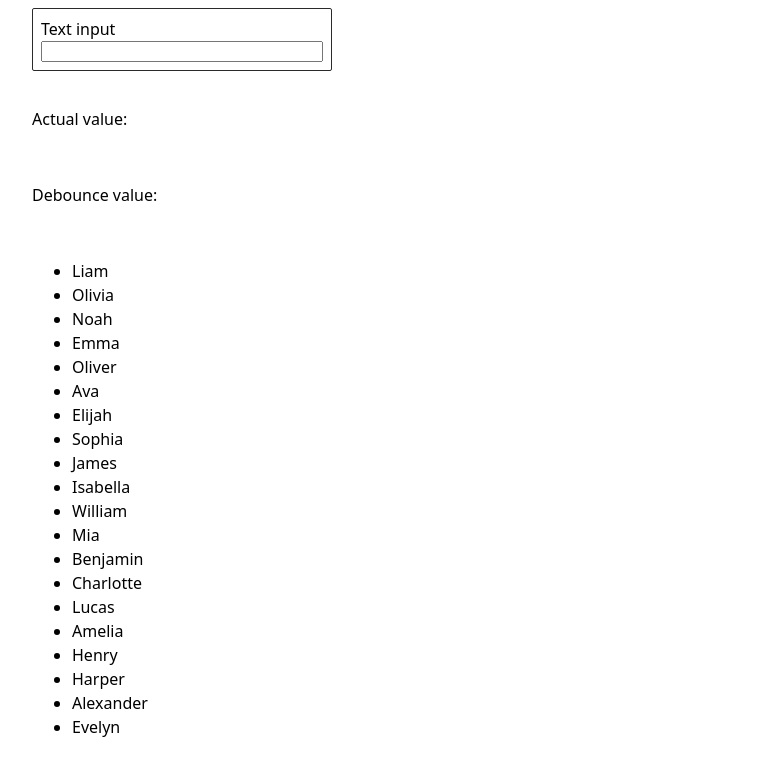
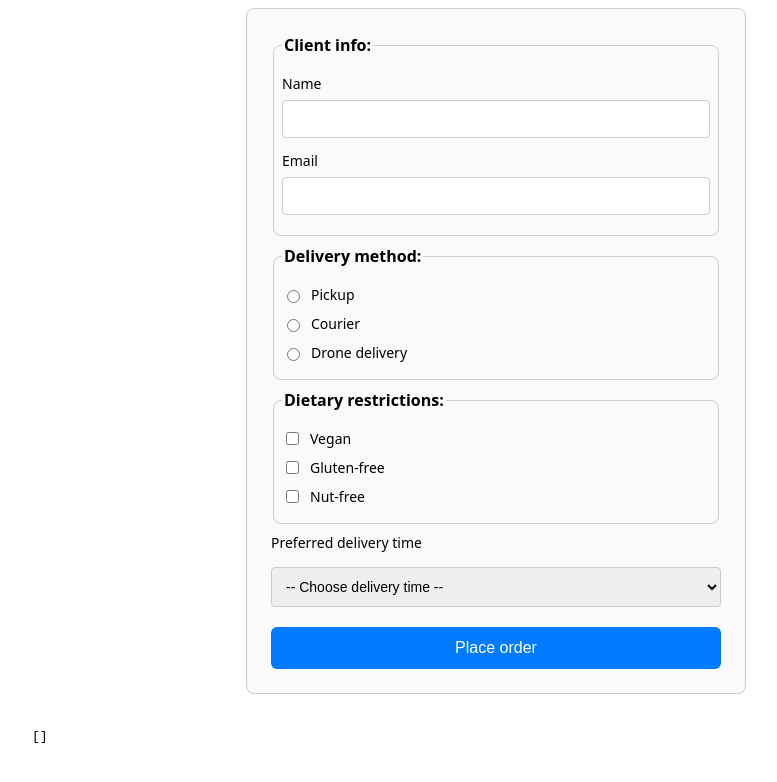
Before and after one commit to luxplanjay/react-114, a React app: page / in a window 1280 px wide. Shown: the top 782 px of the page, without its empty margins (144-921 px from the left). Built offline with nearby package versions, Linux system fonts and the light colour scheme; the HTML template or start-up script is replaced by a standard one.

Commit message:
Add examples

```diff
--- a/package.json
+++ b/package.json
@@ -12,12 +12,14 @@
   "dependencies": {
     "axios": "^1.8.4",
     "clsx": "^2.1.1",
+    "formik": "^2.4.6",
     "modern-normalize": "^3.0.1",
     "react": "^19.0.0",
     "react-dom": "^19.0.0",
     "react-icons": "^5.5.0",
     "use-debounce": "^10.0.4",
-    "vite-plugin-svgr": "^4.3.0"
+    "vite-plugin-svgr": "^4.3.0",
+    "yup": "^1.6.1"
   },
   "devDependencies": {
     "@eslint/js": "^9.21.0",
--- a/src/components/App/App.jsx
+++ b/src/components/App/App.jsx
@@ -1,76 +1,21 @@
-import { useEffect, useMemo, useState } from 'react';
-import { useDebounce } from 'use-debounce';
-// import OrderForm from '../OrderForm/OrderForm';
-import TextInput from '../TextInput/TextInput';
+import { useState } from 'react';
+import OrderForm from '../OrderForm/OrderForm';
 import css from './App.module.css';
-import LangSwitcher from '../LangSwitcher/LangSwitcher';
-
-const initialNames = [
-  'Liam',
-  'Olivia',
-  'Noah',
-  'Emma',
-  'Oliver',
-  'Ava',
-  'Elijah',
-  'Sophia',
-  'James',
-  'Isabella',
-  'William',
-  'Mia',
-  'Benjamin',
-  'Charlotte',
-  'Lucas',
-  'Amelia',
-  'Henry',
-  'Harper',
-  'Alexander',
-  'Evelyn',
-];
 
 export default function App() {
-  const [names, setNames] = useState(initialNames);
-  const [inputValue, setInputValue] = useState('');
-  const [debouncedInputValue] = useDebounce(inputValue, 300);
+  const [orders, setOrders] = useState([]);
 
-  // const [lang, setLang] = useState('en');
-
-  // const [orders, setOrders] = useState([]);
-
-  // const addNewOrder = (newOrder) => {
-  //   setOrders((prevOrders) => {
-  //     return [...prevOrders, newOrder];
-  //   });
-  // };
-
-  // useEffect(() => {
-  //   console.log('Make HTTP request: ', debouncedInputValue);
-  // }, [debouncedInputValue]);
-
-  const visibleNames = useMemo(() => {
-    return names.filter((name) =>
-      name.toLowerCase().includes(debouncedInputValue.toLowerCase())
-    );
-  }, [debouncedInputValue, names]);
+  const addNewOrder = (newOrder) => {
+    setOrders((prevOrders) => {
+      return [...prevOrders, newOrder];
+    });
+  };
 
   return (
     <div className={css.container}>
-      <TextInput text={inputValue} onChange={setInputValue} />
-      <p>Actual value: {inputValue}</p>
-      <p>Debounce value: {debouncedInputValue}</p>
+      <OrderForm onSubmit={addNewOrder} />
 
-      <ul>
-        {visibleNames.map((name, idx) => (
-          <li key={idx}>{name}</li>
-        ))}
-      </ul>
-
-      {/* <LangSwitcher value={lang} onChange={setLang} /> */}
-      {/* <p>Current lang: {lang}</p> */}
-
-      {/* <OrderForm onSubmit={addNewOrder} /> */}
-
-      {/* <pre>{JSON.stringify(orders, null, 2)}</pre> */}
+      <pre>{JSON.stringify(orders, null, 2)}</pre>
     </div>
   );
 }
--- a/src/components/LangSwitcher/LangSwitcher.jsx
+++ /dev/null
@@ -1,18 +0,0 @@
-import css from './LangSwitcher.module.css';
-
-export default function LangSwitcher({ value, onChange }) {
-  const handleChange = (event) => {
-    onChange(event.target.value);
-  };
-
-  return (
-    <div className={css.wrapper}>
-      <span>Lang switcher</span>
-      <select value={value} onChange={handleChange}>
-        <option value='uk'>UK</option>
-        <option value='en'>EN</option>
-        <option value='pl'>PL</option>
-      </select>
-    </div>
-  );
-}
--- a/src/components/LangSwitcher/LangSwitcher.module.css
+++ /dev/null
@@ -1,8 +0,0 @@
-.wrapper {
-  display: flex;
-  flex-direction: column;
-  width: 300px;
-  border: 1px solid #2a2a2a;
-  border-radius: 2px;
-  padding: 8px;
-}
--- a/src/components/OrderForm/OrderForm.jsx
+++ b/src/components/OrderForm/OrderForm.jsx
@@ -1,96 +1,106 @@
 import { useId } from 'react';
+import { Formik, Form, Field, ErrorMessage } from 'formik';
+import { OrderSchema } from './orderSchema.js';
 import css from './OrderForm.module.css';
 
 export default function OrderForm({ onSubmit }) {
-  // const handleSubmit = (event) => {
-  //   event.preventDefault();
-  //   const formData = new FormData(event.currentTarget);
-
-  // const formValues = {
-  //   ...Object.fromEntries(formData),
-  //   restrictions: formData.getAll('restrictions'),
-  // };
-
-  //   onSubmit(formValues);
-
-  //   event.currentTarget.reset();
-  // };
-
   const fieldId = useId();
 
-  // Form action
-  const handleSubmit = (formData) => {
-    const formValues = {
-      ...Object.fromEntries(formData),
-      restrictions: formData.getAll('restrictions'),
-    };
-
-    onSubmit(formValues);
+  const handleSubmit = (values, helpers) => {
+    onSubmit(values);
+    helpers.resetForm();
   };
 
   return (
-    <form className={css.form} action={handleSubmit}>
+    <Formik
+      initialValues={{
+        username: '',
+        email: '',
+        delivery: '',
+        restrictions: [],
+        deliveryTime: '',
+      }}
+      validationSchema={OrderSchema}
+      onSubmit={handleSubmit}
+    >
+      <Form className={css.form}>
         <fieldset className={css.fieldset}>
           <legend className={css.legend}>Client info:</legend>
           <label className={css.label} htmlFor={`${fieldId}-username`}>
             Name
           </label>
-        <input
+          <Field
             type='text'
             name='username'
             className={css.input}
             id={`${fieldId}-username`}
           />
+          <ErrorMessage
+            name='username'
+            component='span'
+            className={css.error}
+          />
 
           <label className={css.label} htmlFor={`${fieldId}-email`}>
             Email
           </label>
-        <input
+          <Field
             type='email'
             name='email'
             className={css.input}
             id={`${fieldId}-email`}
           />
+          <ErrorMessage name='email' component='span' className={css.error} />
         </fieldset>
 
         <fieldset className={css.fieldset}>
           <legend className={css.legend}>Delivery method:</legend>
           <label className={css.option}>
-          <input type='radio' name='delivery' value='pickup' defaultChecked />
+            <Field type='radio' name='delivery' value='pickup' />
             Pickup
           </label>
           <label className={css.option}>
-          <input type='radio' name='delivery' value='courier' />
+            <Field type='radio' name='delivery' value='courier' />
             Courier
           </label>
           <label className={css.option}>
-          <input type='radio' name='delivery' value='drone' />
+            <Field type='radio' name='delivery' value='drone' />
             Drone delivery
           </label>
+          <ErrorMessage
+            name='delivery'
+            component='span'
+            className={css.error}
+          />
         </fieldset>
 
         <fieldset className={css.fieldset}>
           <legend className={css.legend}>Dietary restrictions:</legend>
           <label className={css.option}>
-          <input type='checkbox' name='restrictions' value='vegan' />
+            <Field type='checkbox' name='restrictions' value='vegan' />
             Vegan
           </label>
           <label className={css.option}>
-          <input type='checkbox' name='restrictions' value='gluten-free' />
+            <Field type='checkbox' name='restrictions' value='gluten-free' />
             Gluten-free
           </label>
           <label className={css.option}>
-          <input type='checkbox' name='restrictions' value='nut-free' />
+            <Field type='checkbox' name='restrictions' value='nut-free' />
             Nut-free
           </label>
+          <ErrorMessage
+            name='restrictions'
+            component='span'
+            className={css.error}
+          />
         </fieldset>
 
         <label className={css.label} htmlFor={`${fieldId}-deliveryTime`}>
           Preferred delivery time
         </label>
-      <select
+        <Field
+          as='select'
           name='deliveryTime'
-        defaultValue=''
           className={css.input}
           id={`${fieldId}-deliveryTime`}
         >
@@ -100,11 +110,17 @@ export default function OrderForm({ onSubmit }) {
           <option value='morning'>Morning (8:00-12:00)</option>
           <option value='afternoon'>Afternoon (12:00-16:00)</option>
           <option value='evening'>Evening (16:00-20:00)</option>
-      </select>
+        </Field>
+        <ErrorMessage
+          name='deliveryTime'
+          component='span'
+          className={css.error}
+        />
 
         <button type='submit' className={css.button}>
           Place order
         </button>
-    </form>
+      </Form>
+    </Formik>
   );
 }
--- a/src/components/OrderForm/OrderForm.module.css
+++ b/src/components/OrderForm/OrderForm.module.css
@@ -73,3 +73,8 @@
 .button:hover {
   background-color: #0056b3;
 }
+
+.error {
+  font-size: 14px;
+  color: orangered;
+}
--- /dev/null
+++ b/src/components/OrderForm/orderSchema.js
@@ -0,0 +1,16 @@
+import * as Yup from 'yup';
+
+export const OrderSchema = Yup.object().shape({
+  username: Yup.string()
+    .min(3, 'Min 3 chars')
+    .max(30, 'Max 30 chars')
+    .required('This is a required field'),
+  email: Yup.string().email().required('This is a required field'),
+  delivery: Yup.string().oneOf(['pickup', 'courier', 'drone']).required(),
+  restrictions: Yup.array()
+    .of(Yup.string().oneOf(['vegan', 'gluten-free', 'nut-free']))
+    .required(),
+  deliveryTime: Yup.string()
+    .oneOf(['morning', 'afternoon', 'evening'])
+    .required(),
+});
--- a/src/components/TextInput/TextInput.jsx
+++ /dev/null
@@ -1,14 +0,0 @@
-import css from './TextInput.module.css';
-
-export default function TextInput({ text, onChange }) {
-  const handleChange = (event) => {
-    onChange(event.target.value);
-  };
-
-  return (
-    <div className={css.wrapper}>
-      <span>Text input</span>
-      <input type='text' value={text} onChange={handleChange} />
-    </div>
-  );
-}
--- a/src/components/TextInput/TextInput.module.css
+++ /dev/null
@@ -1,8 +0,0 @@
-.wrapper {
-  display: flex;
-  flex-direction: column;
-  width: 300px;
-  border: 1px solid #2a2a2a;
-  border-radius: 2px;
-  padding: 8px;
-}
```
Also changed, not shown: 2 other files (tests, documents, lock files or other folders). Lines whose indentation alone changed are shown as unchanged.
